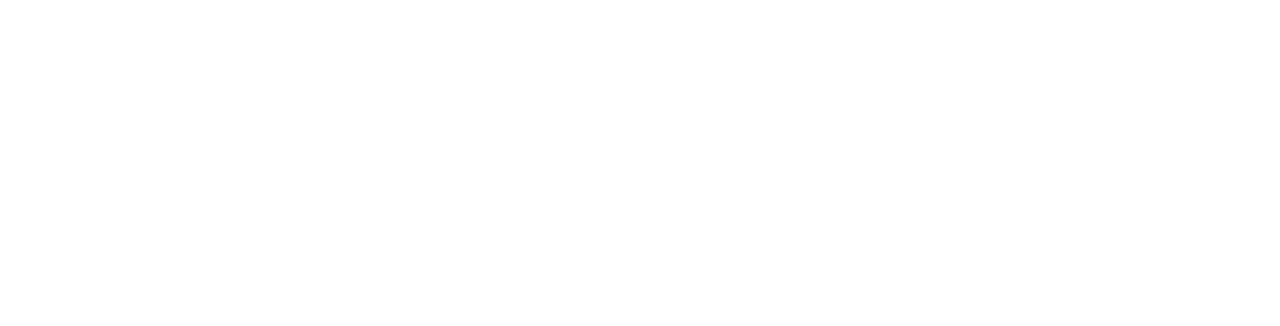
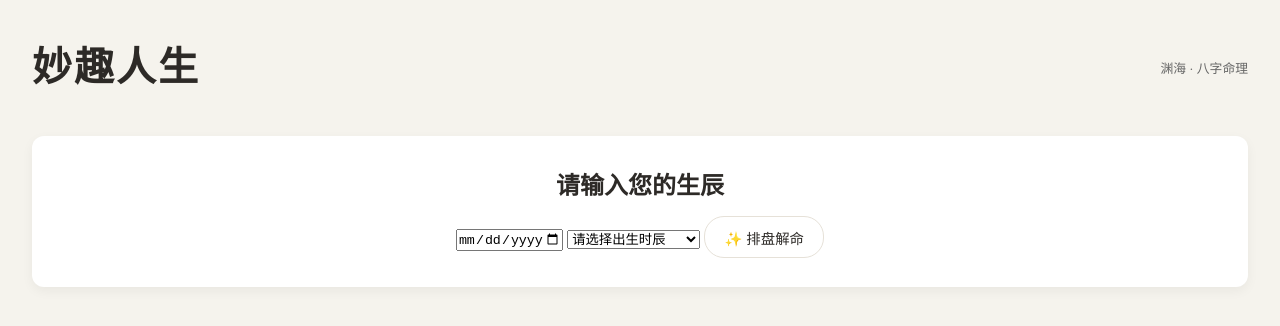
Before and after one commit to jzycnn/fortune-site, a plain HTML site: page bazi.html in a window 1280 px wide. Drawn offline with Linux system fonts and the light colour scheme.

Commit message:
Update bazi.html

```diff
--- a/bazi.html
+++ b/bazi.html
@@ -1,15 +1,63 @@
+<!DOCTYPE html>
+<html lang="zh">
+<head>
+  <meta charset="UTF-8" />
+  <meta name="viewport" content="width=device-width, initial-scale=1.0"/>
+  <title>渊海 · 八字命理</title>
+  <link rel="stylesheet" href="style.css" />
+  <link href="https://fonts.googleapis.com/css2?family=Noto+Serif+SC:wght@400;500;700&display=swap" rel="stylesheet">
+</head>
+<body class="bg-paper">
+  <header>
+    <h1 class="logo">妙趣人生</h1>
+    <p class="slogan">渊海 · 八字命理</p>
+  </header>
+
+  <main class="form-page">
+    <div class="card">
+      <h2>请输入您的生辰</h2>
+      <input type="date" id="birthdate" max="2025-12-31" required />
+      <select id="hour">
+        <option value="">请选择出生时辰</option>
+        <option value="子时 (23:00-01:00)">子时 (23:00-01:00)</option>
+        <option value="丑时 (01:00-03:00)">丑时 (01:00-03:00)</option>
+        <option value="寅时 (03:00-05:00)">寅时 (03:00-05:00)</option>
+        <option value="卯时 (05:00-07:00)">卯时 (05:00-07:00)</option>
+        <option value="辰时 (07:00-09:00)">辰时 (07:00-09:00)</option>
+        <option value="巳时 (09:00-11:00)">巳时 (09:00-11:00)</option>
+        <option value="午时 (11:00-13:00)">午时 (11:00-13:00)</option>
+        <option value="未时 (13:00-15:00)">未时 (13:00-15:00)</option>
+        <option value="申时 (15:00-17:00)">申时 (15:00-17:00)</option>
+        <option value="酉时 (17:00-19:00)">酉时 (17:00-19:00)</option>
+        <option value="戌时 (19:00-21:00)">戌时 (19:00-21:00)</option>
+        <option value="亥时 (21:00-23:00)">亥时 (21:00-23:00)</option>
+      </select>
+      <button class="btn" onclick="submitBazi()">✨ 排盘解命</button>
+      <div id="result" class="result"></div>
+    </div>
+  </main>
+
   <script type="module">
     import { callFortune } from './script.js';
 
     async function submitBazi() {
       const birth = document.getElementById('birthdate').value;
       const hour = document.getElementById('hour').value;
+      if (!birth || !hour) {
+        alert("请完整填写生辰信息！");
+        return;
+      }
+
+      const resultDiv = document.getElementById('result');
+      resultDiv.innerHTML = "AI 宗师正在推演命盘...";
 
       try {
         const { analysis } = await callFortune('bazi', { birth, hour });
-      document.getElementById('result').innerHTML = `<p>${analysis}</p>`;
+        resultDiv.innerHTML = `<p>${analysis}</p>`;
       } catch (e) {
-      alert(e.message);
+        resultDiv.innerHTML = `<p style="color:#c0392b;">${e.message}</p>`;
       }
     }
   </script>
+</body>
+</html>
```
Lines whose indentation alone changed are shown as unchanged.
